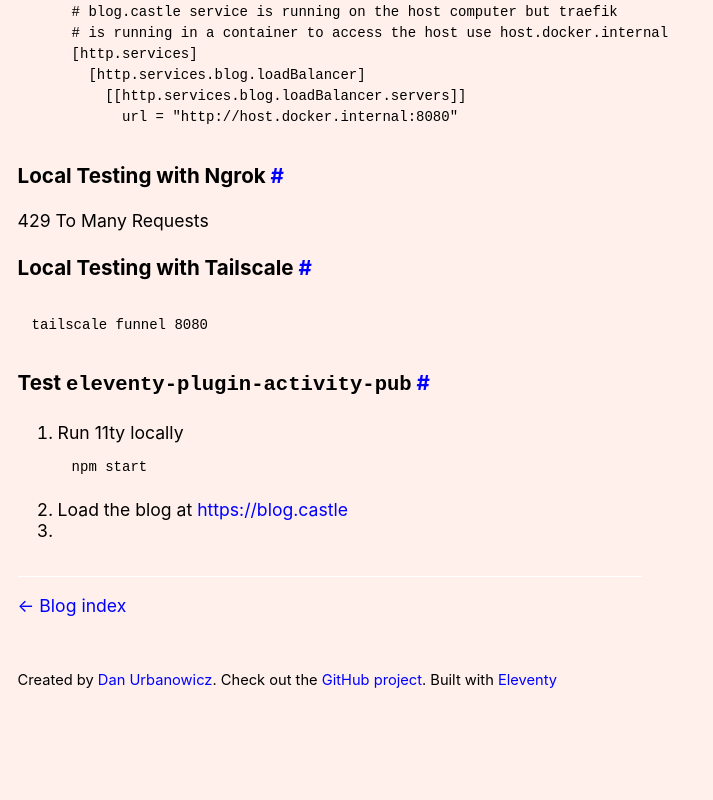
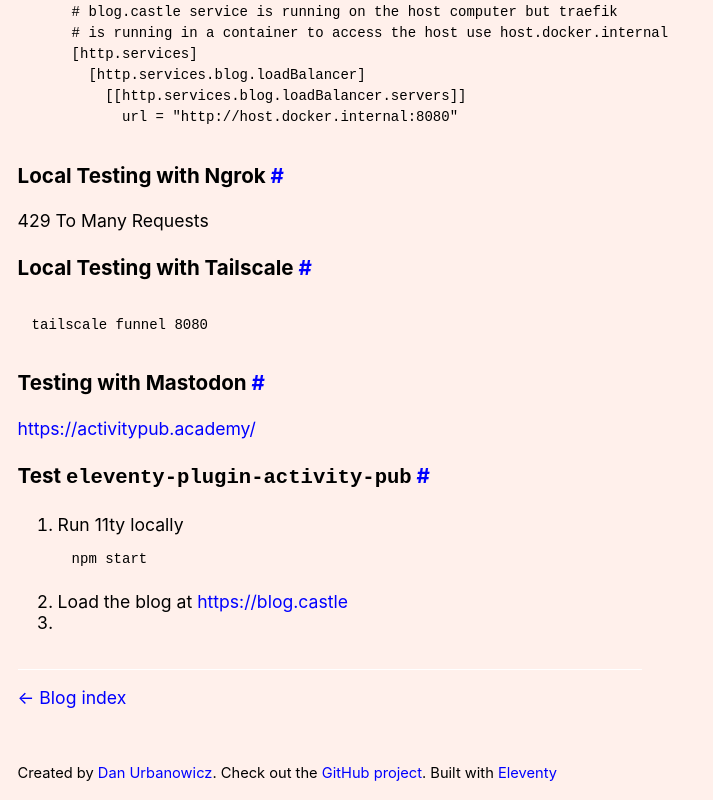
Before and after one commit to davidvasandani/blog, an Eleventy site: page posts/setting-up-activitypub/setting-up-activitypub.md in a window 1280 px wide. Shown: the part 1257-2057 px from the top of the page, without its empty margins (0-713 px from the left). Before the commit the page ends 1964 px from the top, so only its background shows below. Built offline with nearby package versions, Linux system fonts and the light colour scheme; Eleventy itself is replaced by a stand-in of ours; code samples lack their colours; files that its build step writes are made by us from their sources; what markdown-it-eleventy-img would draw is missing.

Commit message:
Update Post “setting-up-activitypub/setting-up-activitypub”

````diff
--- a/posts/setting-up-activitypub/setting-up-activitypub.md
+++ b/posts/setting-up-activitypub/setting-up-activitypub.md
@@ -66,6 +66,9 @@ password: `bitnami1`
 tailscale funnel 8080
 ```
 
+### Testing with Mastodon
+https://activitypub.academy/
+
 ### Test `eleventy-plugin-activity-pub`
 
 1. Run 11ty locally
````
